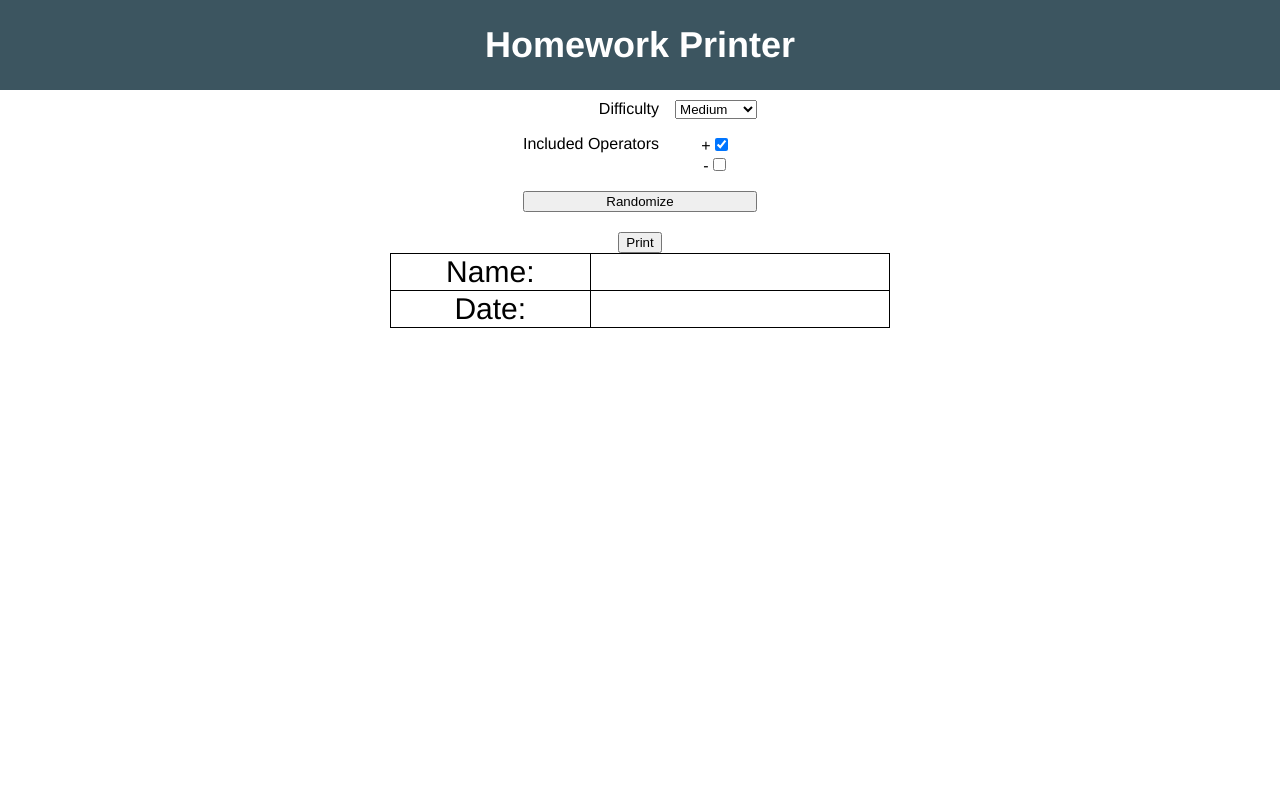
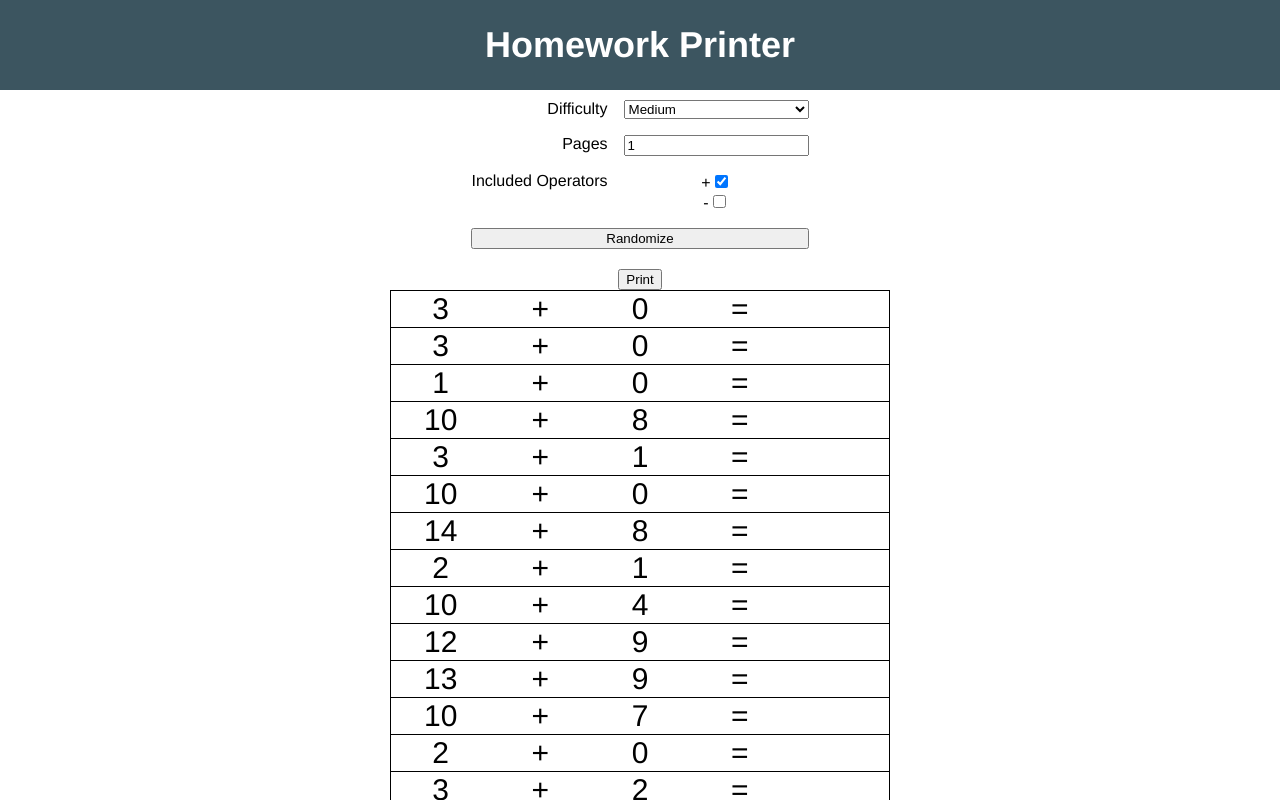
Before and after one commit to dkaksl/homework-printer, a React (Create React App) app: page / in a window 1280 px wide. Built offline with nearby package versions, Linux system fonts and the light colour scheme.

Commit message:
implemented multi-page support

```diff
--- a/src/components/maths.tsx
+++ b/src/components/maths.tsx
@@ -11,24 +11,33 @@ interface Props {
 
 interface State {
   difficulty: Difficulty;
-  rows: RowData[];
   plus: boolean;
   minus: boolean;
+  pageCount: number;
+  rows: RowData[][];
 }
 
 export class Maths extends Component<Props, State> {
   constructor(props: Props) {
     super(props);
     const defaultDifficulty = "medium";
+    const defaultPageCount = 1;
     this.state = {
       difficulty: defaultDifficulty,
       plus: true,
       minus: false,
-      rows: generateRowData(this.props.rowCount, defaultDifficulty, ["+"]),
+      pageCount: defaultPageCount,
+      rows: generateRowData(
+        this.props.rowCount,
+        defaultDifficulty,
+        ["+"],
+        defaultPageCount
+      ),
     };
     this.difficultyHandler = this.difficultyHandler.bind(this);
     this.togglePlus = this.togglePlus.bind(this);
     this.toggleMinus = this.toggleMinus.bind(this);
+    this.pageCountHandler = this.pageCountHandler.bind(this);
   }
 
   togglePlus() {
@@ -59,6 +68,12 @@ export class Maths extends Component<Props, State> {
     });
   }
 
+  pageCountHandler(event: any) {
+    this.setState({ pageCount: event.target.value }, () => {
+      this.refreshRowData(this.props.rowCount);
+    });
+  }
+
   getSelectedOperators() {
     const operators: Operator[] = [];
     if (this.state.plus) {
@@ -78,7 +93,8 @@ export class Maths extends Component<Props, State> {
       rows: generateRowData(
         rowCount,
         this.state.difficulty,
-        this.getSelectedOperators()
+        this.getSelectedOperators(),
+        this.state.pageCount
       ),
     });
   }
@@ -101,7 +117,14 @@ export class Maths extends Component<Props, State> {
               <option value="advanced">Advanced</option>
             </select>
 
-            {/* <input id="number" type="number" value="1"></input> */}
+            <label htmlFor="pageCount">Pages</label>
+            <input
+              id="pageCount"
+              type="number"
+              min="1"
+              value={this.state.pageCount}
+              onChange={this.pageCountHandler}
+            ></input>
             <label htmlFor="checkbox-group">Included Operators</label>
             <div id="checkbox-group">
               <Checkbox
@@ -128,7 +151,12 @@ export class Maths extends Component<Props, State> {
         </section>
 
         <Printable>
-          <Sheet rows={this.state.rows}></Sheet>
+          {this.state.rows.map((page) => (
+            <div>
+              <div className="page-break" />
+              <Sheet rows={page}></Sheet>
+            </div>
+          ))}
         </Printable>
       </div>
     );
```
